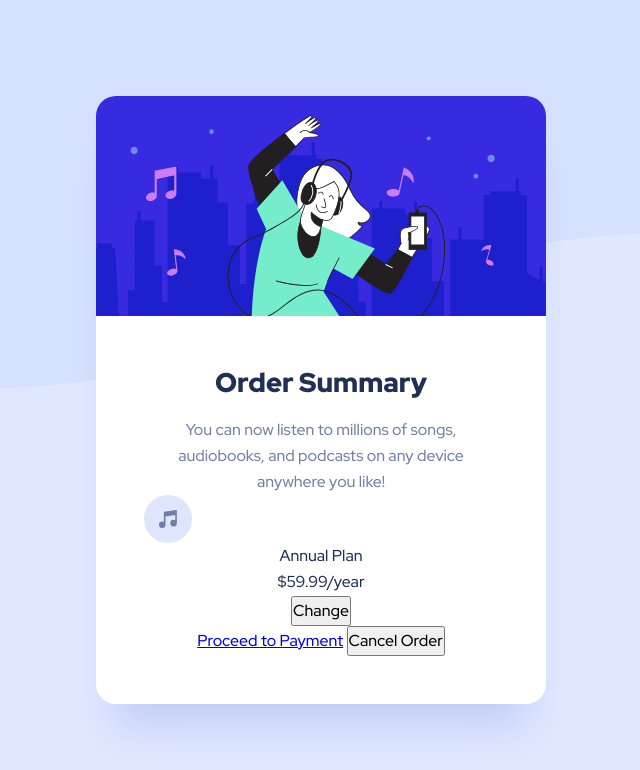
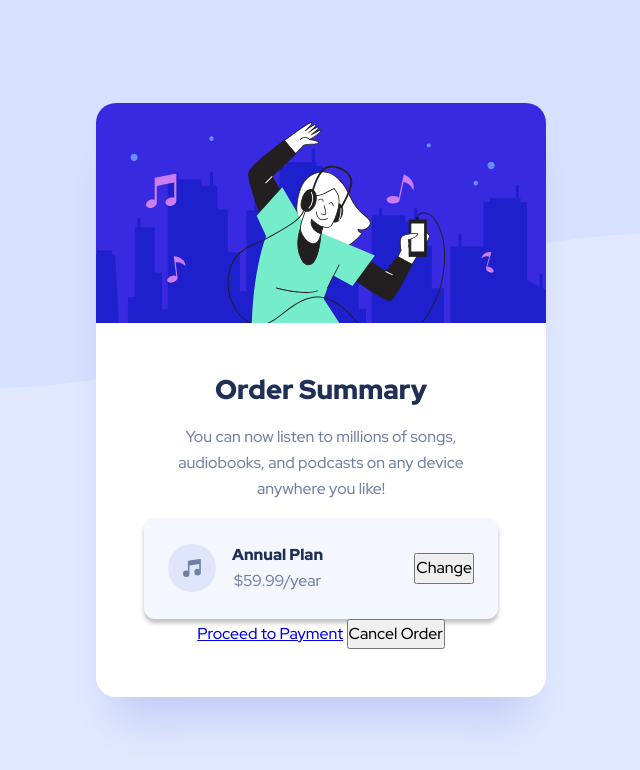
Before and after one commit to dionysia-lemonaki/order-summary-component, a website: page index.html in a window 1280 px wide. Shown: the whole page, without its empty margins (319-959 px from the left). Drawn offline with Linux system fonts and the light colour scheme.

Commit message:
Add plan styles

```diff
--- a/style.css
+++ b/style.css
@@ -126,6 +126,30 @@ body {
   color: var(--clr-text-secondary);
 }
 
+.plan {
+  background-color: var(--clr-bg-accent);
+  border-radius: var(--radius-sm);
+  box-shadow: var(--shadow-accent);
+  padding: var(--space-200);
+  margin-block-start: var(--space-300);
+  display: flex;
+  flex-wrap: wrap;
+  align-items: center;
+  gap: var(--space-200);
+}
+
+.plan__title {
+  font-weight: var(--fw-black);
+}
+
+.plan__price {
+  color: var(--clr-text-secondary);
+}
+
+.plan .btn--link {
+  margin-inline-start: auto;
+}
+
 @media (min-width: 37.5rem) {
   body {
     background-image: url("/images/pattern-background-desktop.svg");
@@ -134,4 +158,9 @@ body {
   .card__content {
     padding: var(--space-600);
   }
+
+  .plan {
+    padding: var(--space-300);
+    margin-block-start: var(--space-200);
+  }
 }
```
